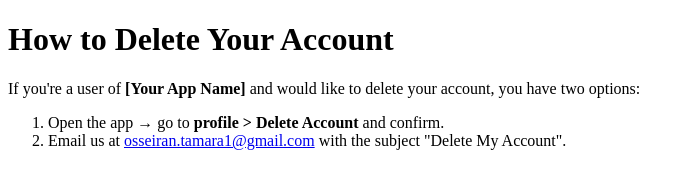
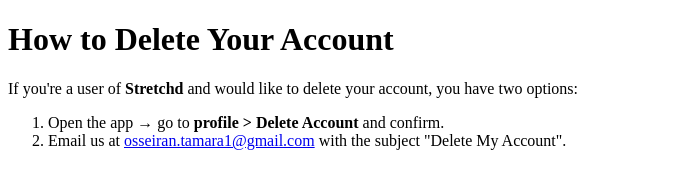
Before and after one commit to muhammadrabebe/account-deletion-page, a plain HTML site: page index.html in a window 1280 px wide. Shown: the top 170 px of the page, without its empty margins (0-694 px from the left). Drawn offline with Linux system fonts and the light colour scheme.

Commit message:
update the header title
update the header title

```diff
--- a/index.html
+++ b/index.html
@@ -8,7 +8,7 @@
 </head>
 <body>
   <h1>How to Delete Your Account</h1>
-  <p>If you're a user of <strong>[Your App Name]</strong> and would like to delete your account, you have two options:</p>
+  <p>If you're a user of <strong>Stretchd</strong> and would like to delete your account, you have two options:</p>
   <ol>
     <li>Open the app → go to <strong>profile > Delete Account</strong> and confirm.</li>
     <li>Email us at <a href="mailto:osseiran.tamara1@gmail.com">osseiran.tamara1@gmail.com</a> with the subject "Delete My Account".</li>
```
